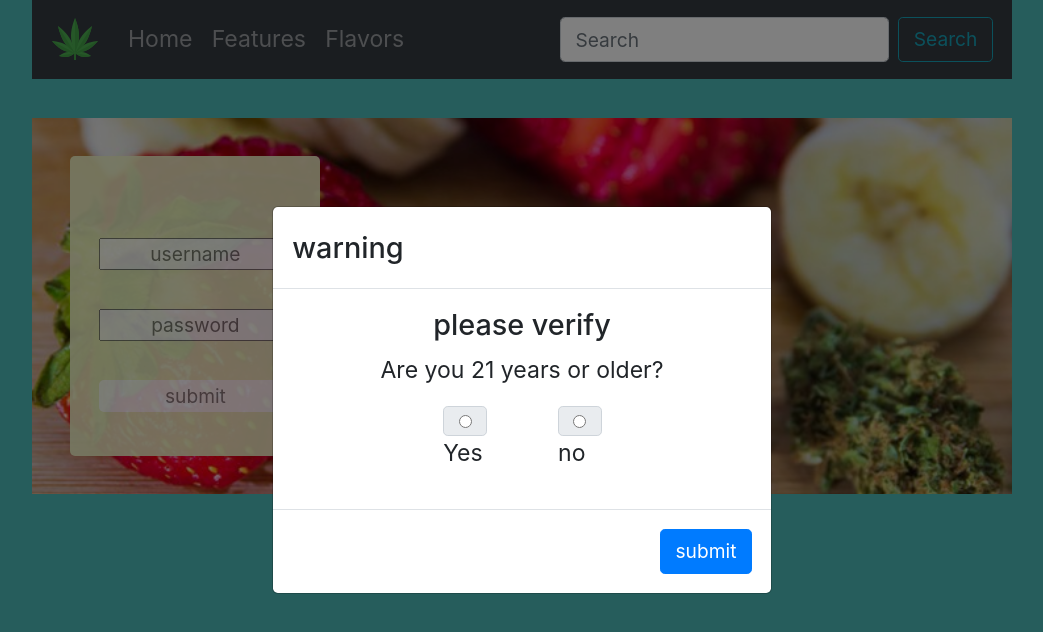
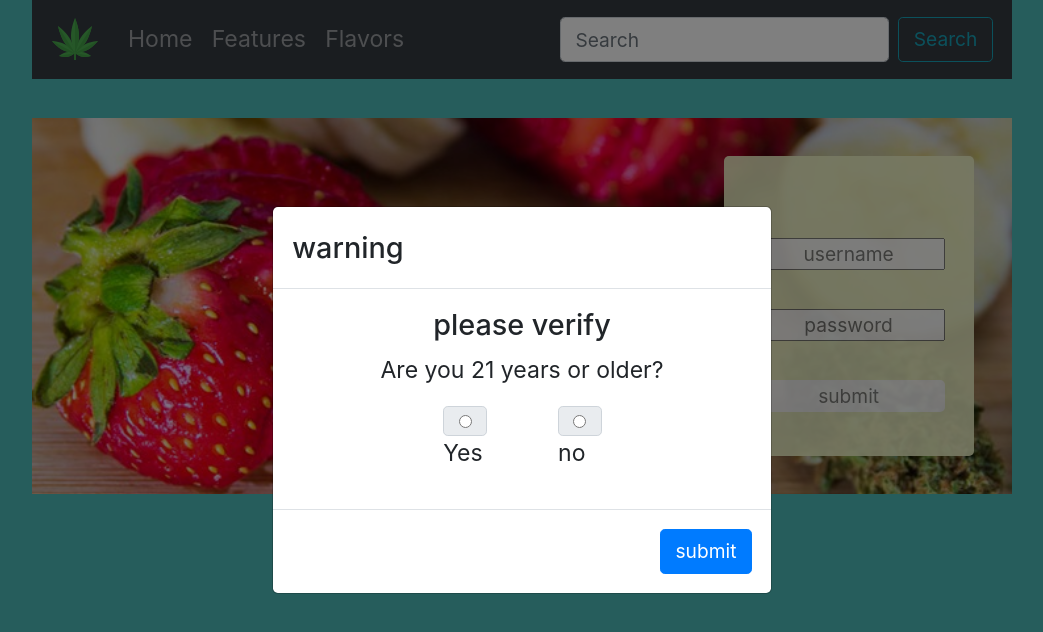
Before and after one commit to LuisOcasio/consultant, a React (Create React App) app: page / in a window 1280 px wide. Shown: the top 632 px of the page, without its empty margins (118-1161 px from the left). Built offline with nearby package versions, Linux system fonts and the light colour scheme; a web font is replaced by a local one.

Commit message:
flex end login

```diff
--- a/src/Pages/Home.js
+++ b/src/Pages/Home.js
@@ -57,18 +57,15 @@ const Home = () => {
 
   return (
     <>
-      <Wrapper>
+      <Banner>
         <Login />
-      </Wrapper>
-      <MyVerticallyCenteredModal
-        show={modalShow}
-        onHide={() => setModalShow(false)}
-      />
+      </Banner>
+      <MyVerticallyCenteredModal show={modalShow} />
     </>
   );
 };
 
-const Wrapper = styled.div`
+const Banner = styled.div`
   display: flex;
   padding: 2rem;
   background-image: url(${banner});
@@ -76,6 +73,7 @@ const Wrapper = styled.div`
   background-size: cover;
   background-position: center;
   margin-top: 2rem;
+  justify-content: flex-end;
 `;
 
 export default Home;
```
